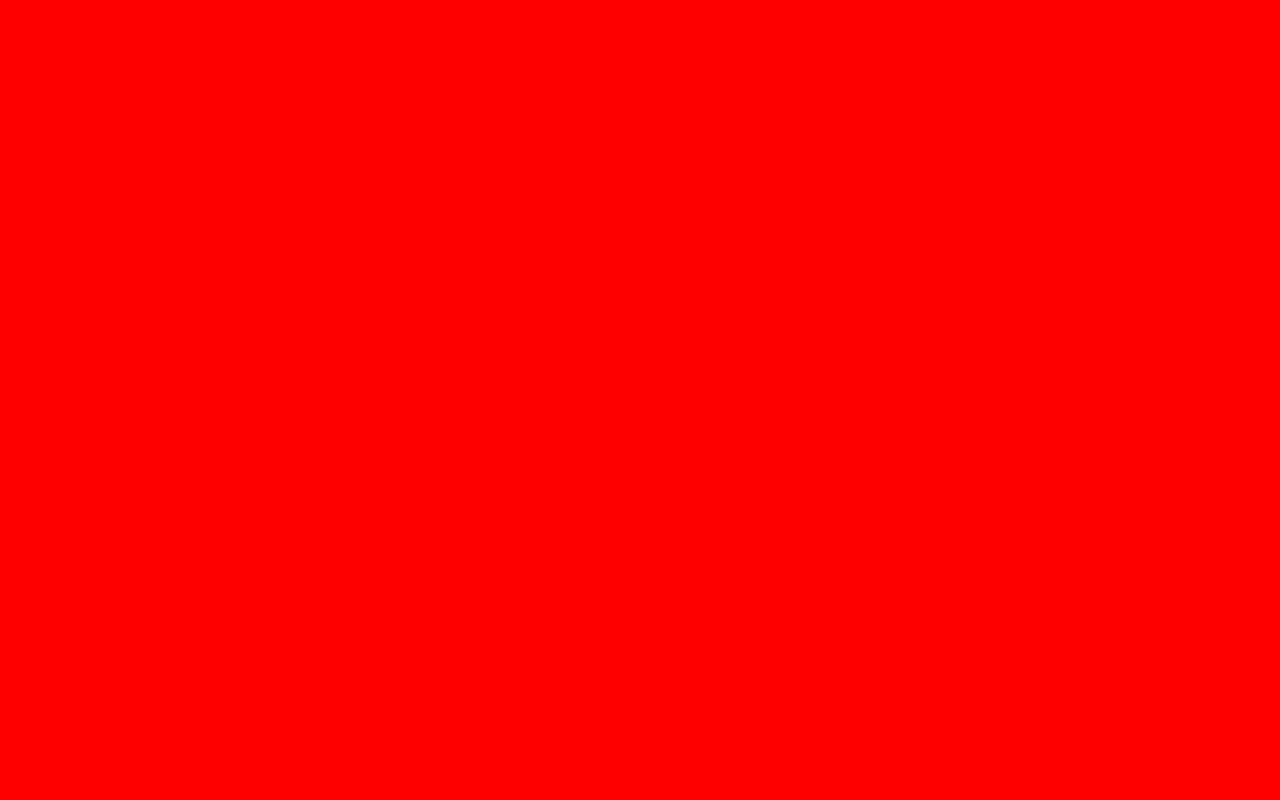
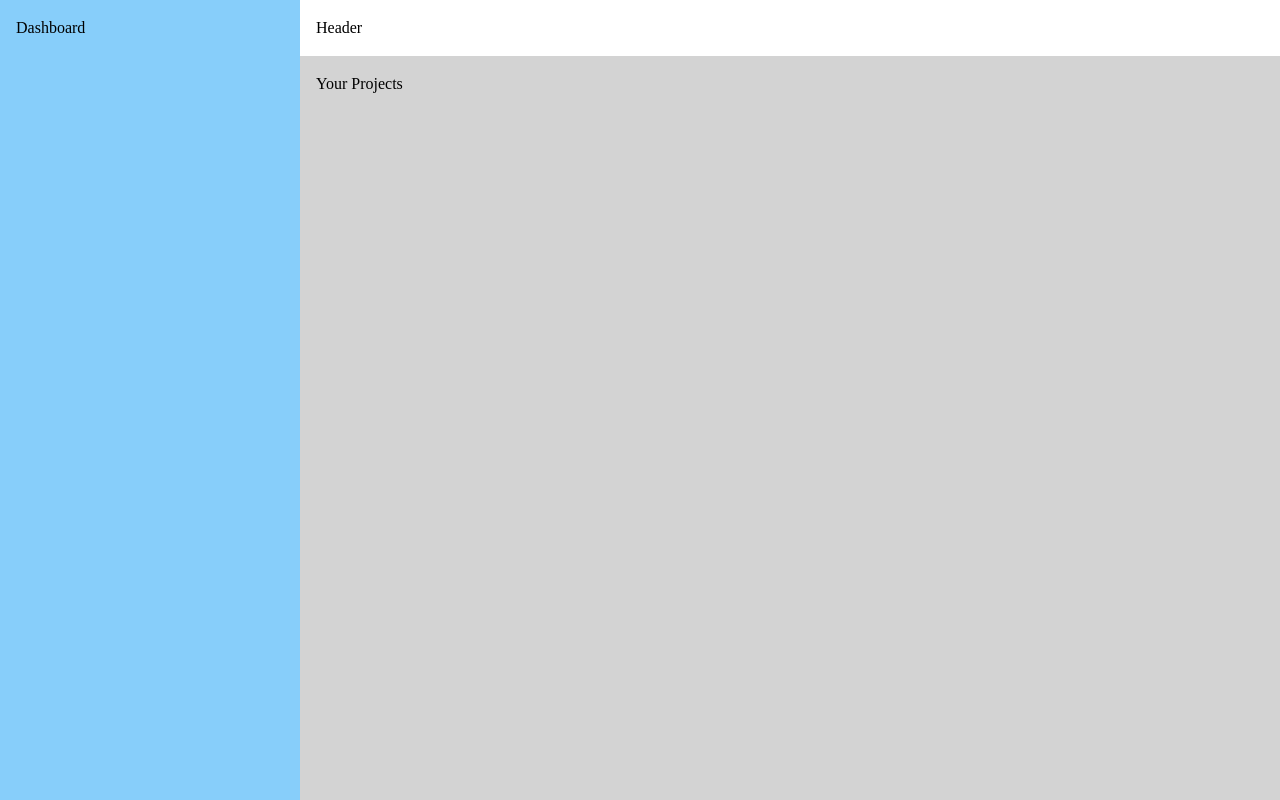
Before and after one commit to isikava/admin-dashboard, a plain HTML site: page index.html in a window 1280 px wide. Drawn offline with Linux system fonts and the light colour scheme.

Commit message:
Make grid

```diff
--- a/index.html
+++ b/index.html
@@ -7,5 +7,11 @@
     <title>Admin Dashboard</title>
     <link rel="stylesheet" href="style.css" />
   </head>
-  <body></body>
+  <body>
+    <div class="container">
+      <aside class="sidebar">Dashboard</aside>
+      <header class="header">Header</header>
+      <main class="projects">Your Projects</main>
+    </div>
+  </body>
 </html>
--- a/style.css
+++ b/style.css
@@ -1,3 +1,68 @@
+/*
+  Josh's Custom CSS Reset
+  https://www.joshwcomeau.com/css/custom-css-reset/
+*/
+*,
+*::before,
+*::after {
+  box-sizing: border-box;
+}
+* {
+  margin: 0;
+}
+html,
 body {
-  background: red;
+  height: 100%;
 }
+body {
+  line-height: 1.5;
+  -webkit-font-smoothing: antialiased;
+}
+img,
+picture,
+video,
+canvas,
+svg {
+  display: block;
+  max-width: 100%;
+}
+input,
+button,
+textarea,
+select {
+  font: inherit;
+}
+p,
+h1,
+h2,
+h3,
+h4,
+h5,
+h6 {
+  overflow-wrap: break-word;
+}
+/* <--reset */
+
+.container {
+  min-height: 100%;
+  display: grid;
+  grid-template-rows: auto 1fr;
+  grid-template-columns: 300px 1fr;
+}
+
+.container > * {
+  padding: 1rem;
+}
+
+.sidebar {
+  background: lightskyblue;
+  grid-row: 1 / 3;
+}
+
+.header {
+  background: white;
+}
+
+.projects {
+  background: lightgray;
+}
```
Also changed, not shown: dashboard-project.png (added).
